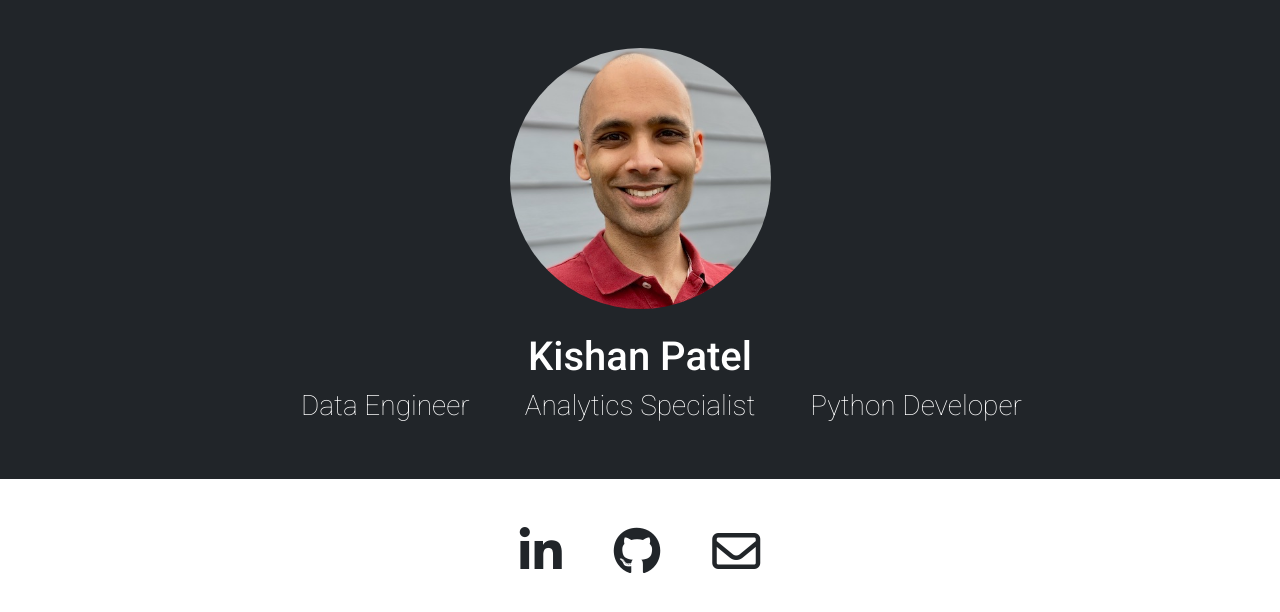
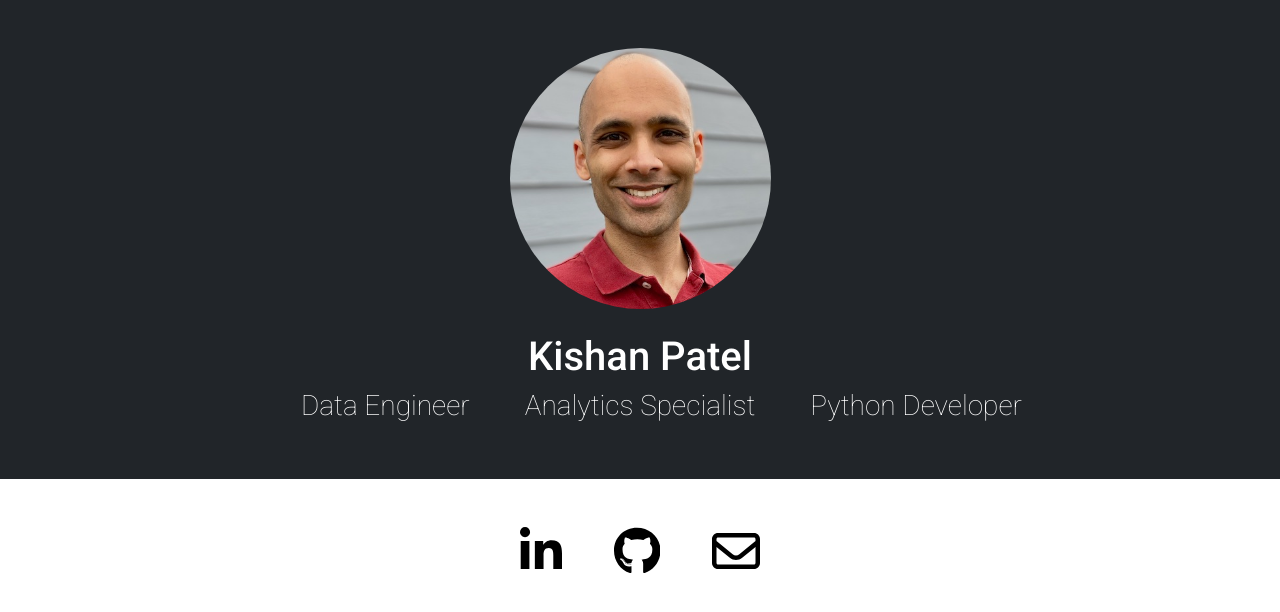
Before and after one commit to kishanpatel789/portfolio_blog_static, a plain HTML site: page index.html in a window 1280 px wide. Drawn offline with nearby package versions, Linux system fonts and the light colour scheme.

Commit message:
Replace fontawesome html icons with svgs

```diff
--- a/index.html
+++ b/index.html
@@ -14,7 +14,7 @@
 
         <link rel="icon" href="./images/favicon.ico" type="image/x-icon">
 
-        <script src="https://kit.fontawesome.com/16b0029745.js" crossorigin="anonymous"></script>
+        <!-- <script src="https://kit.fontawesome.com/16b0029745.js" crossorigin="anonymous"></script> -->
     </head>
     <body>
         <div class="bg-dark text-white p-5">
@@ -47,13 +47,25 @@
         </div>
         <div class="text-center p-5">
             <a href="https://www.linkedin.com/in/kishanpatel789/" class="text-decoration-none mx-4">
-                <i class="fa-brands fa-linkedin-in fa-3x link-dark"></i>
+                <!-- <i class="fa-brands fa-linkedin-in fa-3x link-dark"></i> -->
+                <svg xmlns="http://www.w3.org/2000/svg" viewBox="0 0 448 512" class="icon">
+                    <!--!Font Awesome Free 6.5.2 by @fontawesome - https://fontawesome.com License - https://fontawesome.com/license/free Copyright 2024 Fonticons, Inc.-->
+                    <path d="M100.3 448H7.4V148.9h92.9zM53.8 108.1C24.1 108.1 0 83.5 0 53.8a53.8 53.8 0 0 1 107.6 0c0 29.7-24.1 54.3-53.8 54.3zM447.9 448h-92.7V302.4c0-34.7-.7-79.2-48.3-79.2-48.3 0-55.7 37.7-55.7 76.7V448h-92.8V148.9h89.1v40.8h1.3c12.4-23.5 42.7-48.3 87.9-48.3 94 0 111.3 61.9 111.3 142.3V448z"/>
+                </svg>
             </a>
             <a href="https://github.com/kishanpatel789" class="text-decoration-none mx-4">
-                <i class="fa-brands fa-github fa-3x link-dark"></i>
+                <!-- <i class="fa-brands fa-github fa-3x link-dark"></i> -->
+                <svg xmlns="http://www.w3.org/2000/svg" viewBox="0 0 496 512" class="icon">
+                    <!--!Font Awesome Free 6.5.2 by @fontawesome - https://fontawesome.com License - https://fontawesome.com/license/free Copyright 2024 Fonticons, Inc.-->
+                    <path d="M165.9 397.4c0 2-2.3 3.6-5.2 3.6-3.3 .3-5.6-1.3-5.6-3.6 0-2 2.3-3.6 5.2-3.6 3-.3 5.6 1.3 5.6 3.6zm-31.1-4.5c-.7 2 1.3 4.3 4.3 4.9 2.6 1 5.6 0 6.2-2s-1.3-4.3-4.3-5.2c-2.6-.7-5.5 .3-6.2 2.3zm44.2-1.7c-2.9 .7-4.9 2.6-4.6 4.9 .3 2 2.9 3.3 5.9 2.6 2.9-.7 4.9-2.6 4.6-4.6-.3-1.9-3-3.2-5.9-2.9zM244.8 8C106.1 8 0 113.3 0 252c0 110.9 69.8 205.8 169.5 239.2 12.8 2.3 17.3-5.6 17.3-12.1 0-6.2-.3-40.4-.3-61.4 0 0-70 15-84.7-29.8 0 0-11.4-29.1-27.8-36.6 0 0-22.9-15.7 1.6-15.4 0 0 24.9 2 38.6 25.8 21.9 38.6 58.6 27.5 72.9 20.9 2.3-16 8.8-27.1 16-33.7-55.9-6.2-112.3-14.3-112.3-110.5 0-27.5 7.6-41.3 23.6-58.9-2.6-6.5-11.1-33.3 2.6-67.9 20.9-6.5 69 27 69 27 20-5.6 41.5-8.5 62.8-8.5s42.8 2.9 62.8 8.5c0 0 48.1-33.6 69-27 13.7 34.7 5.2 61.4 2.6 67.9 16 17.7 25.8 31.5 25.8 58.9 0 96.5-58.9 104.2-114.8 110.5 9.2 7.9 17 22.9 17 46.4 0 33.7-.3 75.4-.3 83.6 0 6.5 4.6 14.4 17.3 12.1C428.2 457.8 496 362.9 496 252 496 113.3 383.5 8 244.8 8zM97.2 352.9c-1.3 1-1 3.3 .7 5.2 1.6 1.6 3.9 2.3 5.2 1 1.3-1 1-3.3-.7-5.2-1.6-1.6-3.9-2.3-5.2-1zm-10.8-8.1c-.7 1.3 .3 2.9 2.3 3.9 1.6 1 3.6 .7 4.3-.7 .7-1.3-.3-2.9-2.3-3.9-2-.6-3.6-.3-4.3 .7zm32.4 35.6c-1.6 1.3-1 4.3 1.3 6.2 2.3 2.3 5.2 2.6 6.5 1 1.3-1.3 .7-4.3-1.3-6.2-2.2-2.3-5.2-2.6-6.5-1zm-11.4-14.7c-1.6 1-1.6 3.6 0 5.9 1.6 2.3 4.3 3.3 5.6 2.3 1.6-1.3 1.6-3.9 0-6.2-1.4-2.3-4-3.3-5.6-2z"/>
+                </svg>
             </a>
             <a href="mailto:mail@kishanpatel.dev" class="text-decoration-none mx-4">
-                <i class="fa-regular fa-envelope fa-3x link-dark"></i>
+                <!-- <i class="fa-regular fa-envelope fa-3x link-dark"></i> -->
+                <svg xmlns="http://www.w3.org/2000/svg" viewBox="0 0 512 512" class="icon">
+                    <!--!Font Awesome Free 6.5.2 by @fontawesome - https://fontawesome.com License - https://fontawesome.com/license/free Copyright 2024 Fonticons, Inc.-->
+                    <path d="M64 112c-8.8 0-16 7.2-16 16v22.1L220.5 291.7c20.7 17 50.4 17 71.1 0L464 150.1V128c0-8.8-7.2-16-16-16H64zM48 212.2V384c0 8.8 7.2 16 16 16H448c8.8 0 16-7.2 16-16V212.2L322 328.8c-38.4 31.5-93.7 31.5-132 0L48 212.2zM0 128C0 92.7 28.7 64 64 64H448c35.3 0 64 28.7 64 64V384c0 35.3-28.7 64-64 64H64c-35.3 0-64-28.7-64-64V128z"/>
+                </svg>
             </a>
         </div>
     </body>
--- a/static/styles.css
+++ b/static/styles.css
@@ -9,3 +9,7 @@ body {
 .tag-line {
     font-weight:100;
 }
+
+.icon {
+    height: 3em;
+}
```
